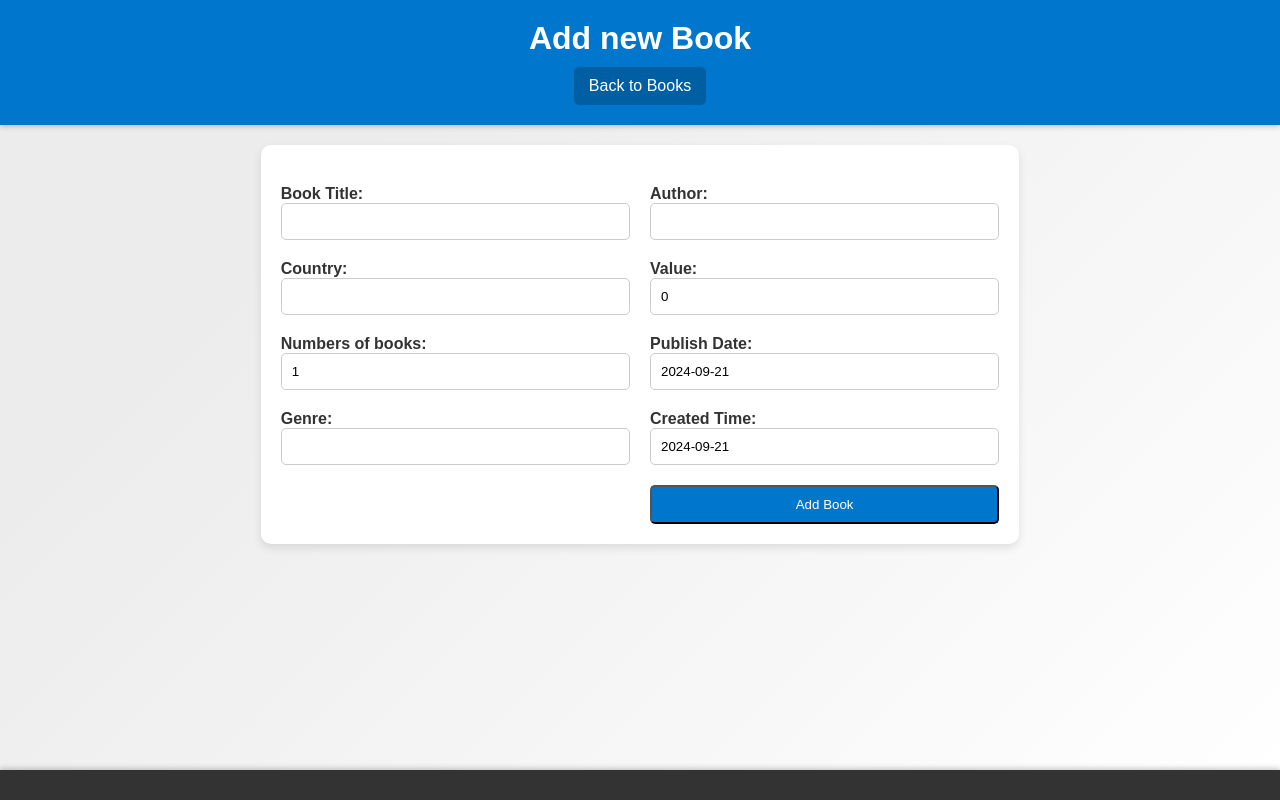
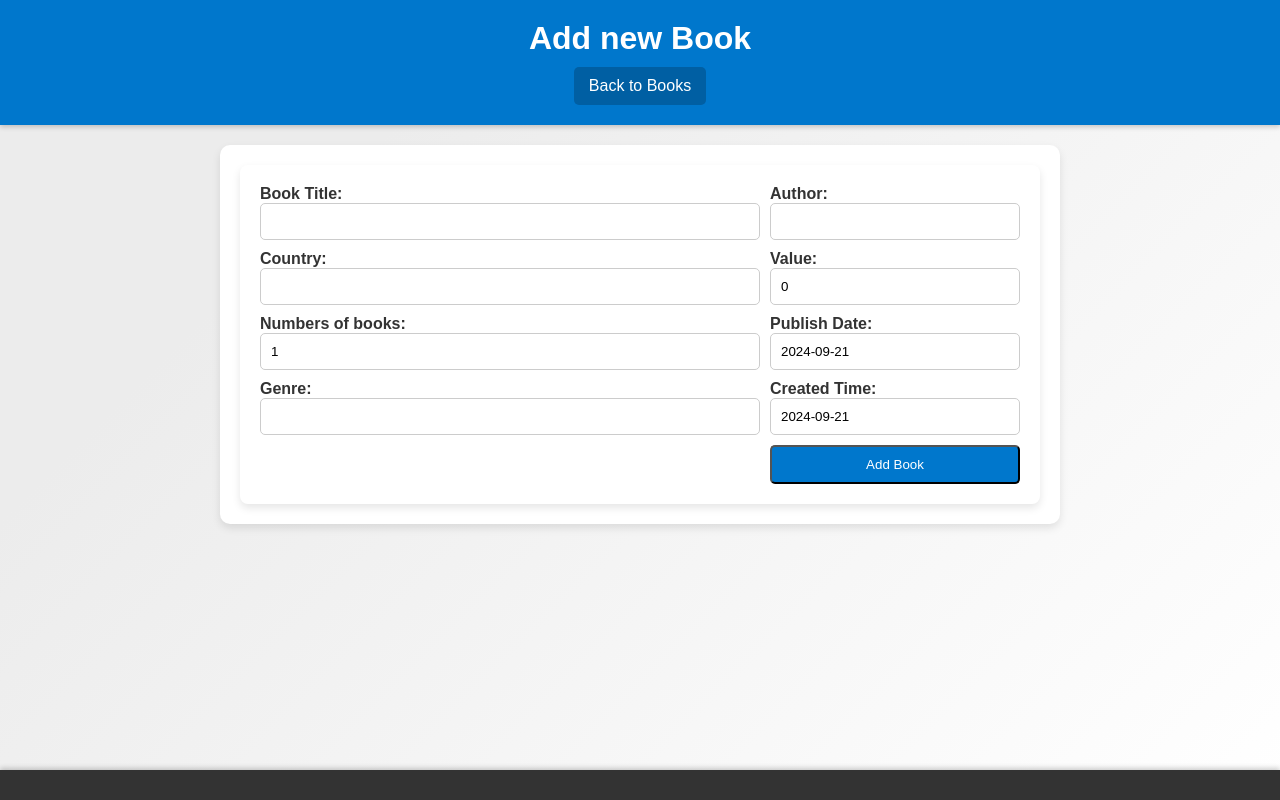
Before and after one commit to Siamakka/siamak-books, a Django app: page /add_book/ in a window 1280 px wide. Run offline with Django 5.2, Linux system fonts and the light colour scheme.

Commit message:
edit base

```diff
--- a/books/templates/base.html
+++ b/books/templates/base.html
@@ -119,11 +119,16 @@
 
         /* Style the form fields */
         form {
-            display: grid;
-            grid-template-columns: 1fr 1fr;
-            gap: 20px;
-            margin-top: 20px;
-        }
+			display: grid;
+			grid-template-columns: 2fr 1fr;
+			gap: 10px;
+			margin: auto;
+			max-width: 800px;
+			width: 100%;
+			box-shadow: 0 4px 8px rgba(0, 0, 0, 0.1);
+			padding: 20px;
+			border-radius: 8px;
+		}
 
         form label {
             grid-column: span 2;
```
